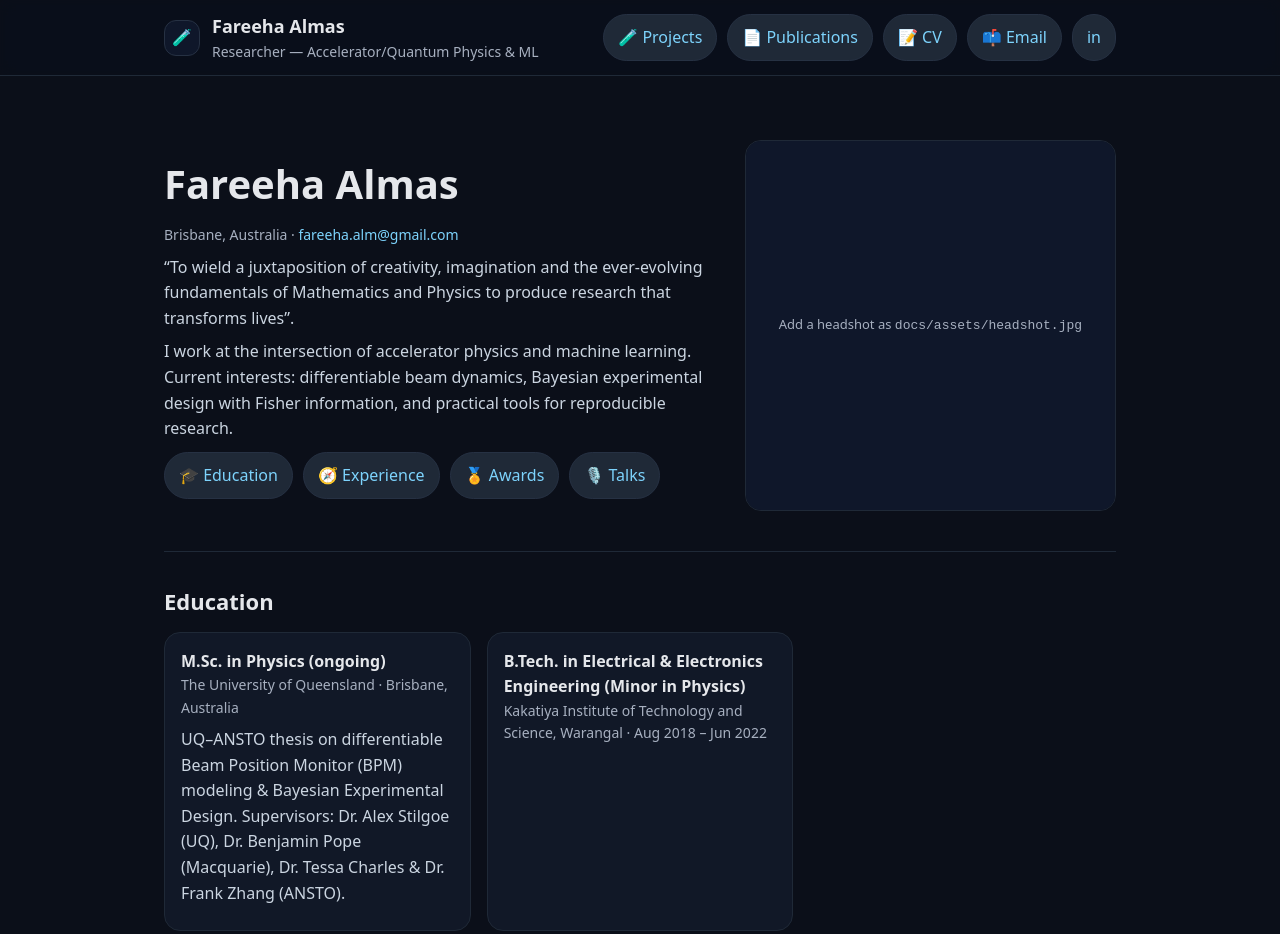
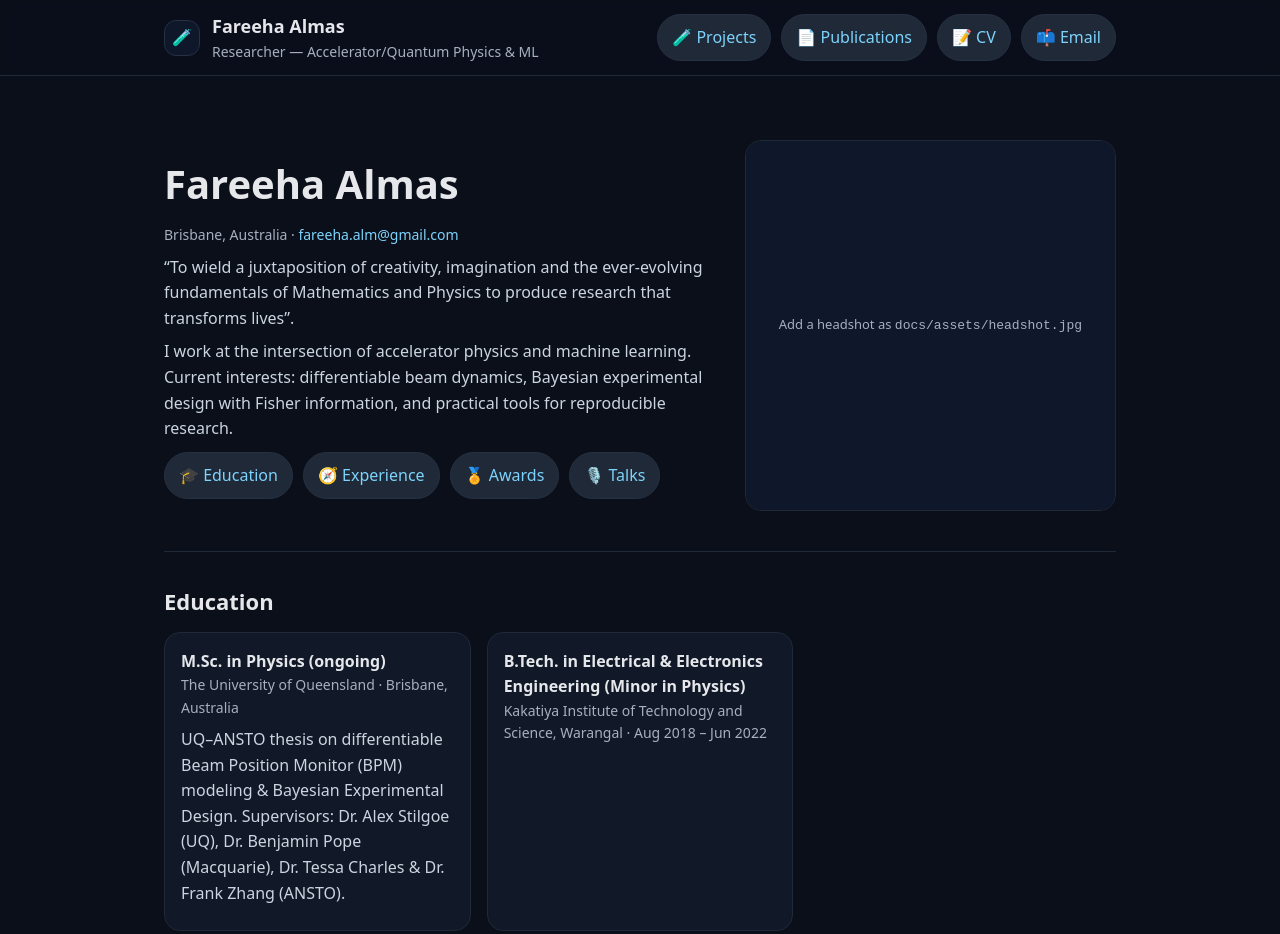
Before and after one commit to fareeha-almas/Homepage, a plain HTML site: page index.html in a window 1280 px wide. Shown: the top 934 px of the page. Drawn offline with Linux system fonts and the light colour scheme.

Commit message:
Update index.html

```diff
--- a/index.html
+++ b/index.html
@@ -68,11 +68,6 @@
         <a class="btn" href="#publications">📄 Publications</a>
         <a class="btn" href="CV.pdf" target="_blank" rel="noopener">📝 CV</a>
         <a class="btn" href="mailto:fareeha.alm@gmail.com">📫 Email</a>
-        <a class="btn icon-btn" href="https://www.linkedin.com/in/fareehaalmas"
-         target="_blank" rel="noopener"
-         aria-label="LinkedIn" title="LinkedIn">
-        <span class="li-icon" aria-hidden="true">in</span>
-        </a>
       </div>
     </div>
   </nav>
```
